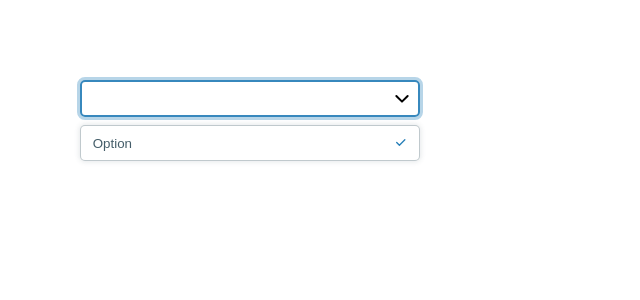
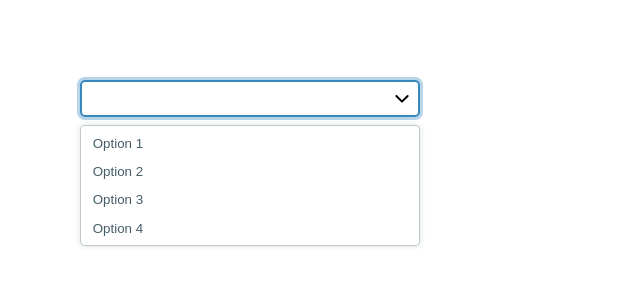
Before and after one commit to javadtavakoli/lobox-challenge, a React (Create React App) app: page / in a window 1280 px wide. Shown: the top 300 px of the page, without its empty margins (0-640 px from the left). Built offline with nearby package versions, Linux system fonts and the light colour scheme.

Commit message:
added set selected item

```diff
--- a/src/App.tsx
+++ b/src/App.tsx
@@ -8,10 +8,29 @@ function App() {
   return (
     <ThemeProvider theme={theme}>
       <div className={classes.container}>
-        <Select width={"10em"} onOptionAdded={(ev)=>{}} onSelect={()=>{}} options={[{
-          key:"1",
-          value:"2"
-        }]}/>
+        <Select
+          width={"20em"}
+          onOptionAdded={(ev) => {}}
+          onSelect={() => {}}
+          options={[
+            {
+              key: "1",
+              value: "Option 1",
+            },
+            {
+              key: "2",
+              value: "Option 2",
+            },
+            {
+              key: "3",
+              value: "Option 3",
+            },
+            {
+              key: "4",
+              value: "Option 4",
+            },
+          ]}
+        />
       </div>
     </ThemeProvider>
   );
--- a/src/components/select/index.tsx
+++ b/src/components/select/index.tsx
@@ -1,8 +1,13 @@
+import { useState } from "react";
 import useSelectStyles from "./styles";
 import { ISelectProps } from "./types";
 
 const Select = (props: ISelectProps) => {
-  const classes = useSelectStyles({ width: "20em" });
+  const classes = useSelectStyles({ width: props.width });
+  const [selectedItem, setSelectedItem] = useState("");
+  const onSelect = (key: string) => {
+    setSelectedItem(key);
+  };
   return (
     <div className={classes.container}>
       <div className={classes.inputContainer}>
@@ -10,10 +15,18 @@ const Select = (props: ISelectProps) => {
         <i></i>
       </div>
       <div className={classes.optionsBox}>
-        <button className={classes.option}>
-          <div className={classes.optionContent}>Option</div>
-          <i></i>
-        </button>
+        {props.options.map((i) => (
+          <button
+            onClick={() => onSelect(i.key)}
+            className={`${classes.option} ${
+              selectedItem === i.key && classes.selected
+            }`}
+            key={i.key}
+          >
+            <div className={classes.optionContent}>{i.value}</div>
+            <i></i>
+          </button>
+        ))}
       </div>
     </div>
   );
--- a/src/components/select/styles.ts
+++ b/src/components/select/styles.ts
@@ -24,8 +24,6 @@ const useSelectStyles = createUseStyles((theme: ThemeType) => ({
     flex: 1,
     border: "none",
     outline: "none",
-
-
   }),
   optionsBox: {
     width: "100%",
@@ -44,6 +42,7 @@ const useSelectStyles = createUseStyles((theme: ThemeType) => ({
   optionContent: {
     flex: 1
   },
+  selected: {},
   option: {
     width: "100%",
     background: theme.backgroundColor,
@@ -55,14 +54,13 @@ const useSelectStyles = createUseStyles((theme: ThemeType) => ({
     borderRadius: 5,
     padding: "0.5em 0.4em",
     transition: "all ease-in-out 50ms",
-    "&::before": {
-      content: ">"
-    },
-    "&:hover": {
+
+    "&$selected, &:hover": {
       background: `${theme.primaryColor}1f`,
       color: theme.primaryColor,
     },
-    "& i": {
+
+    "&$selected i": {
       width: "1em",
       height: "1em",
       background: "url(/assets/icons/check.svg) no-repeat center center",
```
